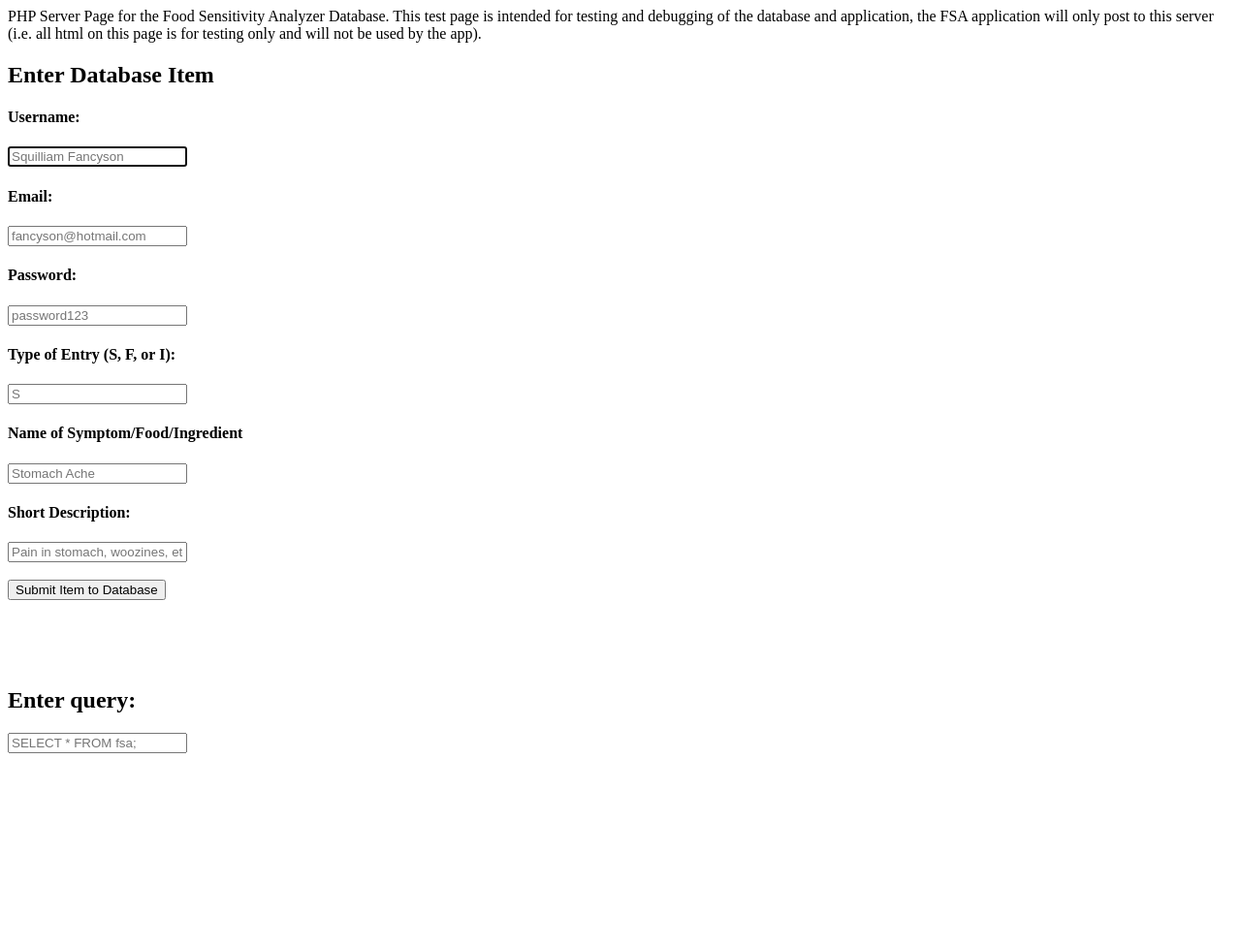
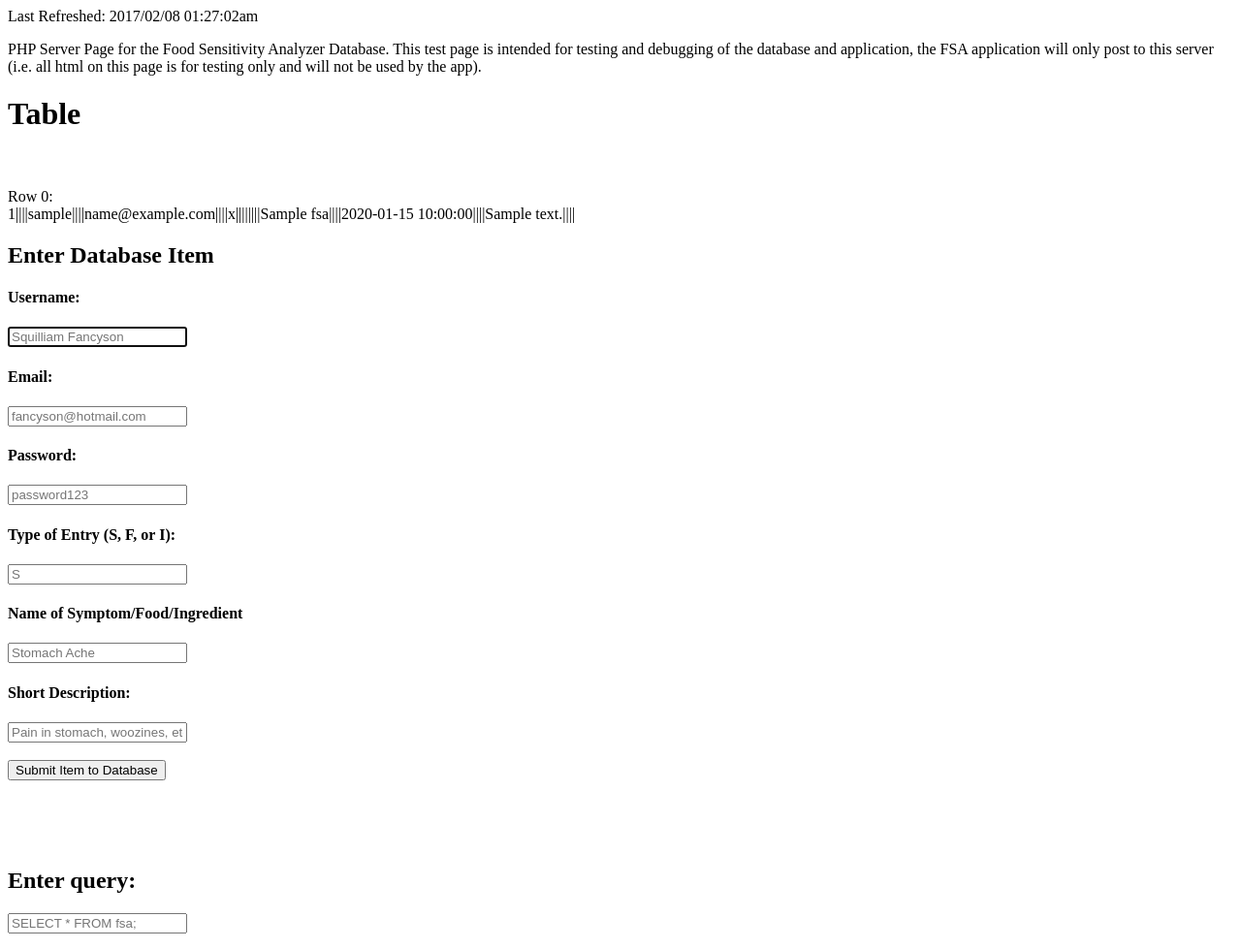
Before and after one commit to BenCommet/food-sensitivity-analyzer, a PHP site: page / in a window 1280 px wide. Shown: the whole page at 97% size. Before the commit the page ends 777 px from the top, so only its background shows below. Run offline with PHP 8.4, Linux system fonts and the light colour scheme; tables that the repository leaves empty or names only in its code hold one stand-in row (values such as "Sample post").

Commit message:
Server Now Prints Database
Server prints database automatically for now, will be changed to need a
query first. Last refresh also prints.
NOTE: an entry is added each time the page is loaded for now, just
testing data entry.

```diff
--- a/public_html/index.php
+++ b/public_html/index.php
@@ -26,7 +26,7 @@
      INSERT INTO fsa
          (userName, email, password, type, fisName, time, description)
      VALUES
-         ('Test Name', 'Test@email','TestPassword', 'S', 'TestTypeName', NOW(), 'TEST Stomach Pain');
+         ('TestName', 'Test@email','TestPassword', 'S', 'TestTypeName', NOW(), 'TESTStomachPain');
 -->
 
 
@@ -42,6 +42,10 @@ try {
     $username = 'hickoxm';
     $password = 'password8989';
     $db = new PDO($dsn, $username, $password);
+
+
+
+    echo "Last Refreshed: " . date("Y/m/d") . "      " . date("h:i:sa") . "<br>";
 } catch (Exception $e) {
     echo "<h1>Error connecting to database.</h1>";
     echo "<p>Error : $e</p>";
@@ -58,6 +62,69 @@ try {
     This test page is intended for testing and debugging of the database and application, the
     FSA application will only post to this server (i.e. all html on this
     page is for testing only and will not be used by the app).</p>
+
+<?php
+
+try {
+
+
+    $db->exec("INSERT INTO fsa
+         (userName, email, password, type, fisName, time, description)
+     VALUES
+         ('TestName', 'Test@email','TestPassword', 'S', 'TestTypeName', NOW(), 'TESTStomachPain')");
+
+    /*
+    $stmt = $db->prepare("INSERT INTO fsa  VALUES ( :userName, :email, :password, :type, :fisName, :time, :desc)");
+
+    $uName = "TESTusername";
+    $email ="TESTemail";
+    $passwd ="TESTpassword";
+    $type = "S";
+    $fisName = "Headache";
+    $time = "NOW()";
+    $desc ="TEST head hurts=(";
+
+
+    $stmt->bindParam(' :userName', $uName);
+    $stmt->bindParam(' :email',$email);
+    $stmt->bindParam(' :password',$passwd);
+    $stmt->bindParam(' :type',$type);
+    $stmt->bindParam(' :fisName',$fisName);
+    $stmt->bindParam(' :time',$time);
+    $stmt->bindParam(' :desc',$desc);
+
+    $stmt->execute();
+    */
+
+
+
+    echo "<h1>Table</h1>";
+    $all = $db->query('SELECT * FROM fsa');
+    $count = 0;
+    while ($records = $all->fetchAll(PDO::FETCH_ASSOC)) {
+        ;
+
+        foreach($records as $record)
+        {
+            echo "<br><br>Row $count:<br>";
+            foreach ($record as $field)
+            {
+                echo "$field";
+                echo "||||";
+            }
+            $count += 1;
+        }
+        //print_r($record);
+
+        echo "<br>";
+    }
+} catch (Exception $e) {
+    echo "<h1>Error querying database.</h1>";
+    echo "<p>Error : $e</p>";
+    echo "<br><br><br>";
+}
+?>
+
 <h2>Enter Database Item</h2>
 <div>
 
```
